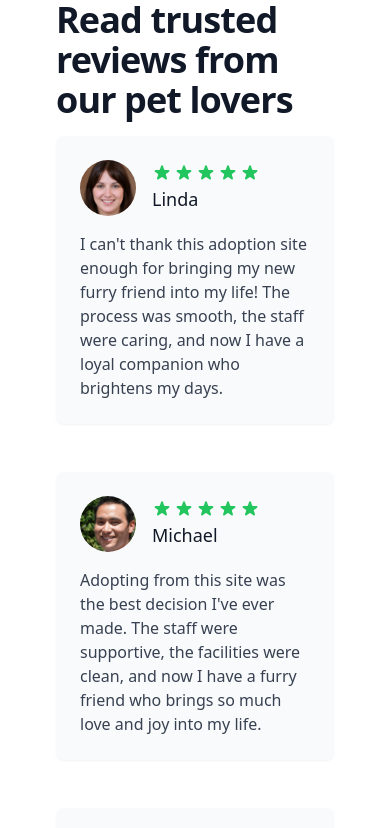
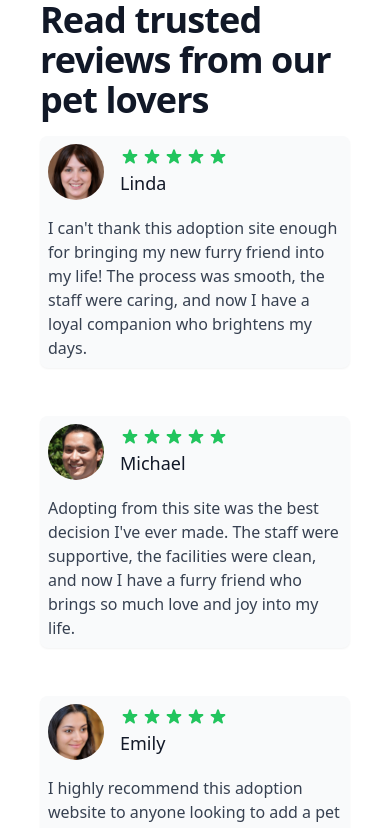
Before and after one commit to OskarSollenberg/petfinder, a React (Vite) app: page / in a window 390 px wide. Shown: the part 3440-4268 px from the top of the page. Built offline with nearby package versions, Linux system fonts and the light colour scheme.

Commit message:
fix - reviews component size

```diff
--- a/src/components/Reviews.jsx
+++ b/src/components/Reviews.jsx
@@ -5,7 +5,7 @@ import Star from './Stars.jsx';
 export default function Reviews() {
   return (
     <section>
-      <div className='mx-auto max-w-screen-xl px-4 py-12 sm:px-6 lg:px-8 lg:py-16'>
+      <div className='mx-auto max-w-screen-xl py-12 sm:px-6 lg:px-8 lg:py-16'>
         <h2 className='text-left text-4xl font-bold tracking-tight text-gray-900 sm:text-5xl'>
           Read trusted reviews from our pet lovers
         </h2>
@@ -13,7 +13,7 @@ export default function Reviews() {
           {reviewsUsers.map((review, index) => (
             <article key={index} className='mt-4'>
               <div className='mb-4 sm:break-inside-avoid'>
-                <blockquote className='rounded-lg bg-gray-50 p-6 shadow-sm sm:p-8'>
+                <blockquote className='rounded-lg bg-gray-50 p-2 sm:p-6 shadow-sm md:p-8'>
                   <div className='flex items-center gap-4'>
                     <img
                       alt={`Profile picture of ${review.nameUser}`}
```
